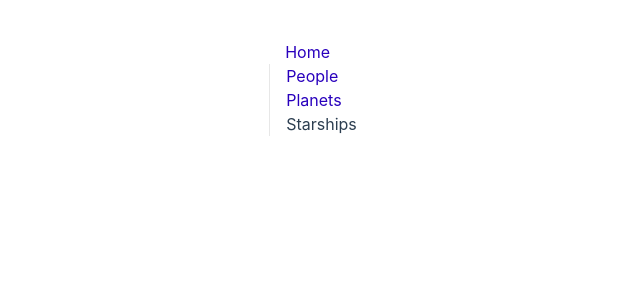
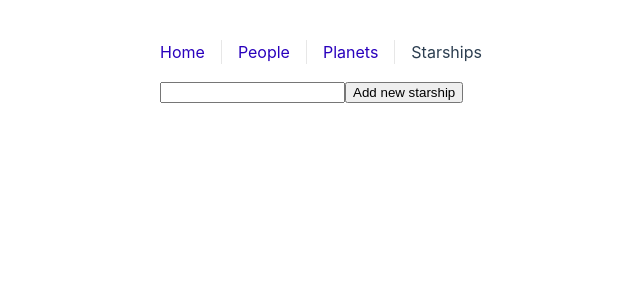
Before and after one commit to DenAst17/Vue-project, a Vue app: page /starwars/starships in a window 1280 px wide. Shown: the top 300 px of the page, without its empty margins (311-951 px from the left). Built offline with nearby package versions, Linux system fonts and the light colour scheme.

Commit message:
List elements push interface

```diff
--- a/package.json
+++ b/package.json
@@ -9,6 +9,7 @@
   },
   "dependencies": {
     "lodash": "^4.17.21",
+    "request": "^2.88.2",
     "vue": "^3.2.31",
     "vue-router": "^4.0.12"
   },
--- a/src/components/DefaultHeader.vue
+++ b/src/components/DefaultHeader.vue
@@ -60,6 +60,8 @@ nav {
   font-size: 12px;
   text-align: center;
   margin-top: 2rem;
+  display: flex;
+  flex-direction: column;
 }
 
 nav a.router-link-exact-active {
--- /dev/null
+++ b/src/components/PeopleInfo.vue
@@ -0,0 +1,34 @@
+<script>
+let id = 0;
+
+export default {
+  data() {
+    return {
+      newPerson: "",
+      people: [],
+    };
+  },
+  methods: {
+    addPerson() {
+      this.people.push({ id: id++, text: this.newPerson });
+      this.newPerson = "";
+    },
+    removePerson(person) {
+      this.people = this.people.filter((t) => t !== person);
+    },
+  },
+};
+</script>
+
+<template>
+  <form @submit.prevent="addPerson">
+    <input v-model="newPerson" />
+    <button>Add new person</button>
+  </form>
+  <ol>
+    <li v-for="person in people" :key="person.id">
+      {{ person.text }}
+      <button @click="removePerson(person)">X</button>
+    </li>
+  </ol>
+</template>
--- /dev/null
+++ b/src/components/PlanetsInfo.vue
@@ -0,0 +1,34 @@
+<script>
+let id = 0;
+
+export default {
+  data() {
+    return {
+      newPerson: "",
+      people: [],
+    };
+  },
+  methods: {
+    addPerson() {
+      this.people.push({ id: id++, text: this.newPerson });
+      this.newPerson = "";
+    },
+    removePerson(person) {
+      this.people = this.people.filter((t) => t !== person);
+    },
+  },
+};
+</script>
+
+<template>
+  <form @submit.prevent="addPerson">
+    <input v-model="newPerson" />
+    <button>Add new planet</button>
+  </form>
+  <ol>
+    <li v-for="person in people" :key="person.id">
+      {{ person.text }}
+      <button @click="removePerson(person)">X</button>
+    </li>
+  </ol>
+</template>
--- a/src/components/StarWarsHeader.vue
+++ b/src/components/StarWarsHeader.vue
@@ -5,7 +5,7 @@ import { RouterLink } from "vue-router";
 <template>
   <header>
     <div class="wrapper">
-      <nav>
+      <nav class="swnav">
         <RouterLink to="/">Home</RouterLink>
         <RouterLink to="/starwars/people">People</RouterLink>
         <RouterLink to="/starwars/planets">Planets</RouterLink>
@@ -35,7 +35,10 @@ nav {
   font-size: 12px;
   text-align: center;
 }
-
+.swnav {
+  display: flex;
+  flex-direction: row;
+}
 nav a.router-link-exact-active {
   color: var(--color-text);
 }
--- /dev/null
+++ b/src/components/StarshipsInfo.vue
@@ -0,0 +1,34 @@
+<script>
+let id = 0;
+
+export default {
+  data() {
+    return {
+      newPerson: "",
+      people: [],
+    };
+  },
+  methods: {
+    addPerson() {
+      this.people.push({ id: id++, text: this.newPerson });
+      this.newPerson = "";
+    },
+    removePerson(person) {
+      this.people = this.people.filter((t) => t !== person);
+    },
+  },
+};
+</script>
+
+<template>
+  <form @submit.prevent="addPerson">
+    <input v-model="newPerson" />
+    <button>Add new starship</button>
+  </form>
+  <ol>
+    <li v-for="person in people" :key="person.id">
+      {{ person.text }}
+      <button @click="removePerson(person)">X</button>
+    </li>
+  </ol>
+</template>
--- a/src/router/index.js
+++ b/src/router/index.js
@@ -37,7 +37,6 @@ const router = createRouter({
       name: "starwars_starships",
       component: () => import("../views/StarWarsStarshipsView.vue"),
     },
-
   ],
 });
 
--- a/src/views/CalcView.vue
+++ b/src/views/CalcView.vue
@@ -80,7 +80,7 @@ import DefaultHeader from "../components/DefaultHeader.vue";
   width: auto;
 }
 
-.calculator input{
-    font-size: 20px;
+.calculator input {
+  font-size: 20px;
 }
 </style>
--- a/src/views/HomeView.vue
+++ b/src/views/HomeView.vue
@@ -10,5 +10,4 @@ import DefaultHeader from "../components/DefaultHeader.vue";
   </main>
 </template>
 
-<style>
-</style>
+<style></style>
--- a/src/views/StarWarsPeopleView.vue
+++ b/src/views/StarWarsPeopleView.vue
@@ -2,10 +2,12 @@
 import TheWelcome from "@/components/TheWelcome.vue";
 import DefaultHeader from "../components/StarWarsHeader.vue";
 import StarWarsHeader from "../components/StarWarsHeader.vue";
+import PeopleInfo from "../components/PeopleInfo.vue";
 </script>
 
 <template>
   <main>
     <StarWarsHeader />
+    <PeopleInfo />
   </main>
 </template>
--- a/src/views/StarWarsPlanetsView.vue
+++ b/src/views/StarWarsPlanetsView.vue
@@ -2,10 +2,12 @@
 import TheWelcome from "@/components/TheWelcome.vue";
 import DefaultHeader from "../components/StarWarsHeader.vue";
 import StarWarsHeader from "../components/StarWarsHeader.vue";
+import PlanetsInfo from "../components/PlanetsInfo.vue";
 </script>
 
 <template>
   <main>
     <StarWarsHeader />
+    <PlanetsInfo />
   </main>
 </template>
--- a/src/views/StarWarsStarshipsView.vue
+++ b/src/views/StarWarsStarshipsView.vue
@@ -2,10 +2,12 @@
 import TheWelcome from "@/components/TheWelcome.vue";
 import DefaultHeader from "../components/StarWarsHeader.vue";
 import StarWarsHeader from "../components/StarWarsHeader.vue";
+import StarshipsInfo from "../components/StarshipsInfo.vue";
 </script>
 
 <template>
   <main>
     <StarWarsHeader />
+    <StarshipsInfo />
   </main>
 </template>
```
Also changed, not shown: 1 other file (tests, documents, lock files or other folders).
